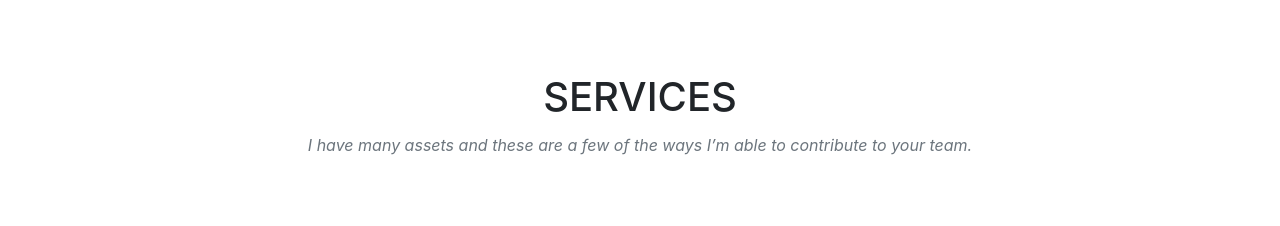
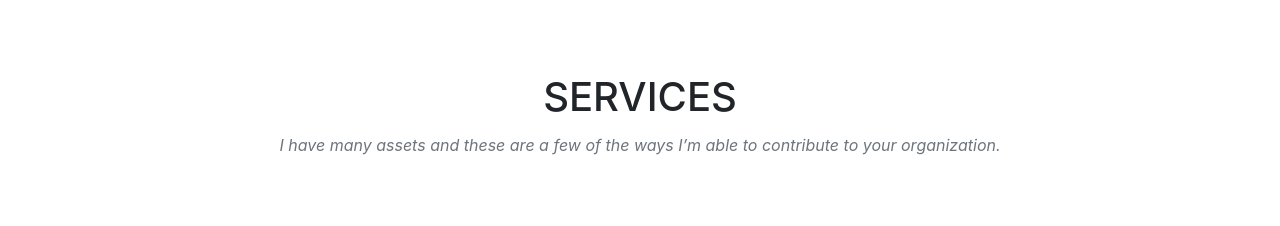
Before and after one commit to ajdaniels2/Portfolio, a website with bundled scripts: page index.html in a window 1280 px wide. Shown: the part 880-1106 px from the top of the page. Built offline with nearby package versions, Linux system fonts and the light colour scheme; a web font is replaced by a local one.

Commit message:
Update index.html

```diff
--- a/index.html
+++ b/index.html
@@ -71,7 +71,7 @@
         <div class="row">
           <div class="col-lg-12 text-center">
             <h2 class="section-heading text-uppercase">Services</h2>
-            <h3 class="section-subheading text-muted">I have many assets and these are a few of the ways I’m able to contribute to your team.</h3>
+            <h3 class="section-subheading text-muted">I have many assets and these are a few of the ways I’m able to contribute to your organization.</h3>
           </div>
         </div>
         <div class="row text-center">
```
